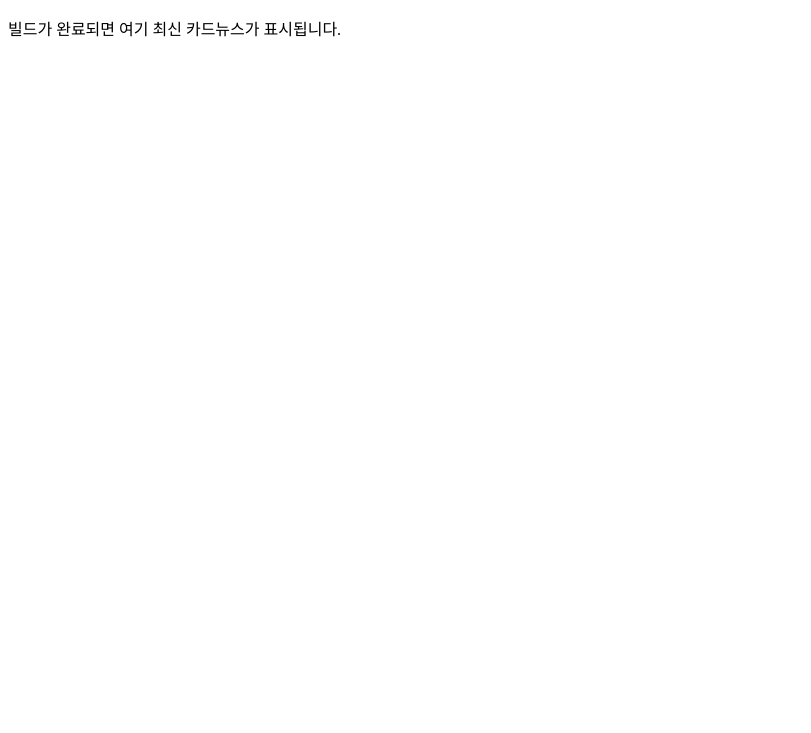
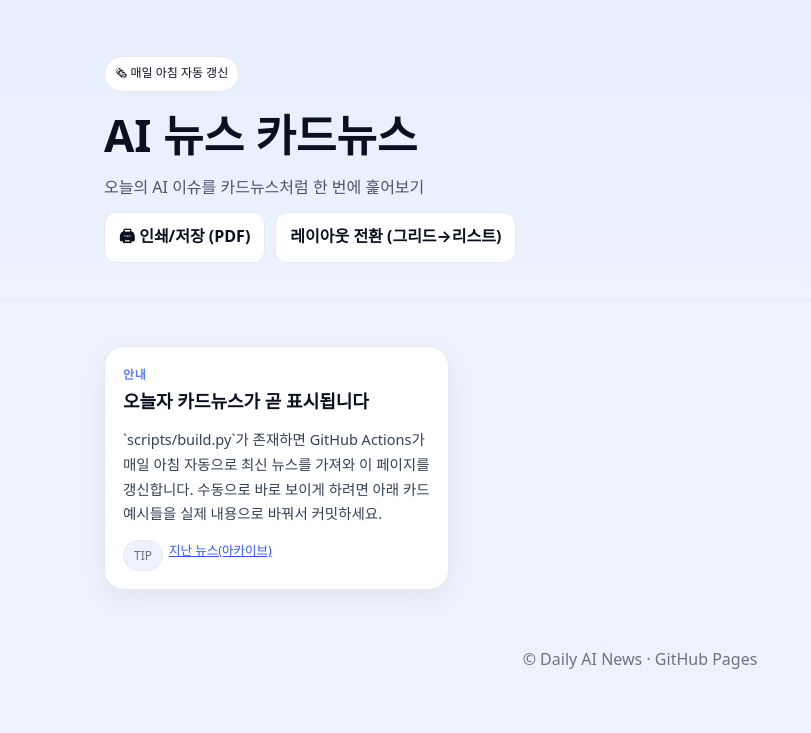
Before and after one commit to coalab/ai-news, a plain HTML site: page index.html in a window 1280 px wide. Shown: the whole page, without its empty margins (0-811 px from the left). Drawn offline with Linux system fonts and the light colour scheme.

Commit message:
Update index.html

```diff
--- a/index.html
+++ b/index.html
@@ -1 +1,69 @@
-<!doctype html><meta charset='utf-8'><title>AI News</title><p>빌드가 완료되면 여기 최신 카드뉴스가 표시됩니다.</p>
+<!doctype html>
+<html lang="ko">
+<head>
+  <meta charset="utf-8">
+  <meta name="viewport" content="width=device-width,initial-scale=1">
+  <title>AI 뉴스 카드뉴스 | 오늘자</title>
+  <meta name="description" content="오늘의 AI 뉴스 TOP 10을 카드뉴스 형태로 한눈에 정리합니다.">
+  <meta property="og:title" content="AI 뉴스 카드뉴스">
+  <meta property="og:description" content="매일 아침 자동 업데이트되는 AI 뉴스 카드뉴스">
+  <meta property="og:type" content="website">
+  <style>
+    :root{--bg:#eef2ff;--header:linear-gradient(180deg,#e6eeff,transparent);--card:#ffffff;--text:#0b1020;--muted:#4c546a;--border:#e6e9f0}
+    *{box-sizing:border-box} body{margin:0;background:var(--bg);color:var(--text);font-family:system-ui,-apple-system,"Noto Sans KR",sans-serif}
+    .wrap{max-width:1120px;margin:0 auto;padding:24px}
+    header{background:var(--header);padding:32px 0 12px;border-bottom:1px solid var(--border)}
+    h1{margin:.2em 0;font-size:clamp(24px,5vw,44px)}
+    .subtitle{color:var(--muted);margin:4px 0 14px}
+    .chip{display:inline-flex;gap:6px;align-items:center;border:1px solid var(--border);border-radius:999px;padding:6px 10px;font-size:12px;margin-right:8px;background:#fff}
+    .actions{display:flex;gap:10px;flex-wrap:wrap;margin-top:8px}
+    .btn{display:inline-block;padding:10px 14px;border-radius:12px;border:1px solid var(--border);background:#fff;text-decoration:none;color:var(--text);font-weight:700}
+    .grid{display:grid;gap:18px;margin-top:22px;grid-template-columns:repeat(12,1fr)}
+    .card{grid-column:span 12;background:var(--card);border:1px solid var(--border);border-radius:20px;padding:18px;box-shadow:0 8px 28px rgba(0,0,0,.06)}
+    @media(min-width:720px){.card{grid-column:span 6}}
+    @media(min-width:1024px){.card{grid-column:span 4}}
+    .kicker{font-size:12px;color:#5a7cff;font-weight:800;letter-spacing:.06em;margin-bottom:6px}
+    .card h3{margin:6px 0 8px;font-size:18px;line-height:1.35}
+    .desc{color:#334155;font-size:14.5px;line-height:1.7}
+    .meta{margin-top:10px;color:#6b7280;font-size:12.5px;display:flex;gap:6px;flex-wrap:wrap}
+    .tag{display:inline-flex;align-items:center;gap:6px;background:#eef2ff;border:1px solid var(--border);border-radius:999px;padding:6px 10px;font-size:12px}
+    footer{color:#6b7280;text-align:center;padding:34px 0 60px}
+    a{color:#3057ff;text-decoration:underline}
+    .list .card{grid-column:span 12}
+  </style>
+  <script>
+    function toPDF(){window.print()}
+    function toggleLayout(){
+      const root=document.querySelector('main'); root.classList.toggle('list');
+      document.getElementById('layoutBtn').textContent = root.classList.contains('list') ? '레이아웃 전환 (리스트→그리드)' : '레이아웃 전환 (그리드→리스트)';
+    }
+  </script>
+</head>
+<body>
+<header>
+  <div class="wrap">
+    <span class="chip">🗞 매일 아침 자동 갱신</span>
+    <h1>AI 뉴스 카드뉴스</h1>
+    <p class="subtitle">오늘의 AI 이슈를 카드뉴스처럼 한 번에 훑어보기</p>
+    <div class="actions">
+      <a class="btn" href="#" onclick="toPDF()">🖨 인쇄/저장 (PDF)</a>
+      <a class="btn" id="layoutBtn" href="#" onclick="toggleLayout()">레이아웃 전환 (그리드→리스트)</a>
+    </div>
+  </div>
+</header>
+
+<main class="wrap grid" id="cards">
+  <!-- 여기에 오늘자 카드 10개를 직접 채우셔도 되고,
+       scripts/build.py가 있으면 Actions가 자동으로 채웁니다. -->
+  <article class="card">
+    <div class="kicker">안내</div>
+    <h3>오늘자 카드뉴스가 곧 표시됩니다</h3>
+    <p class="desc">`scripts/build.py`가 존재하면 GitHub Actions가 매일 아침 자동으로
+    최신 뉴스를 가져와 이 페이지를 갱신합니다. 수동으로 바로 보이게 하려면 아래 카드 예시들을 실제 내용으로 바꿔서 커밋하세요.</p>
+    <div class="meta"><span class="tag">TIP</span> <a href="archive/">지난 뉴스(아카이브)</a></div>
+  </article>
+</main>
+
+<footer>© Daily AI News · GitHub Pages</footer>
+</body>
+</html>
```
